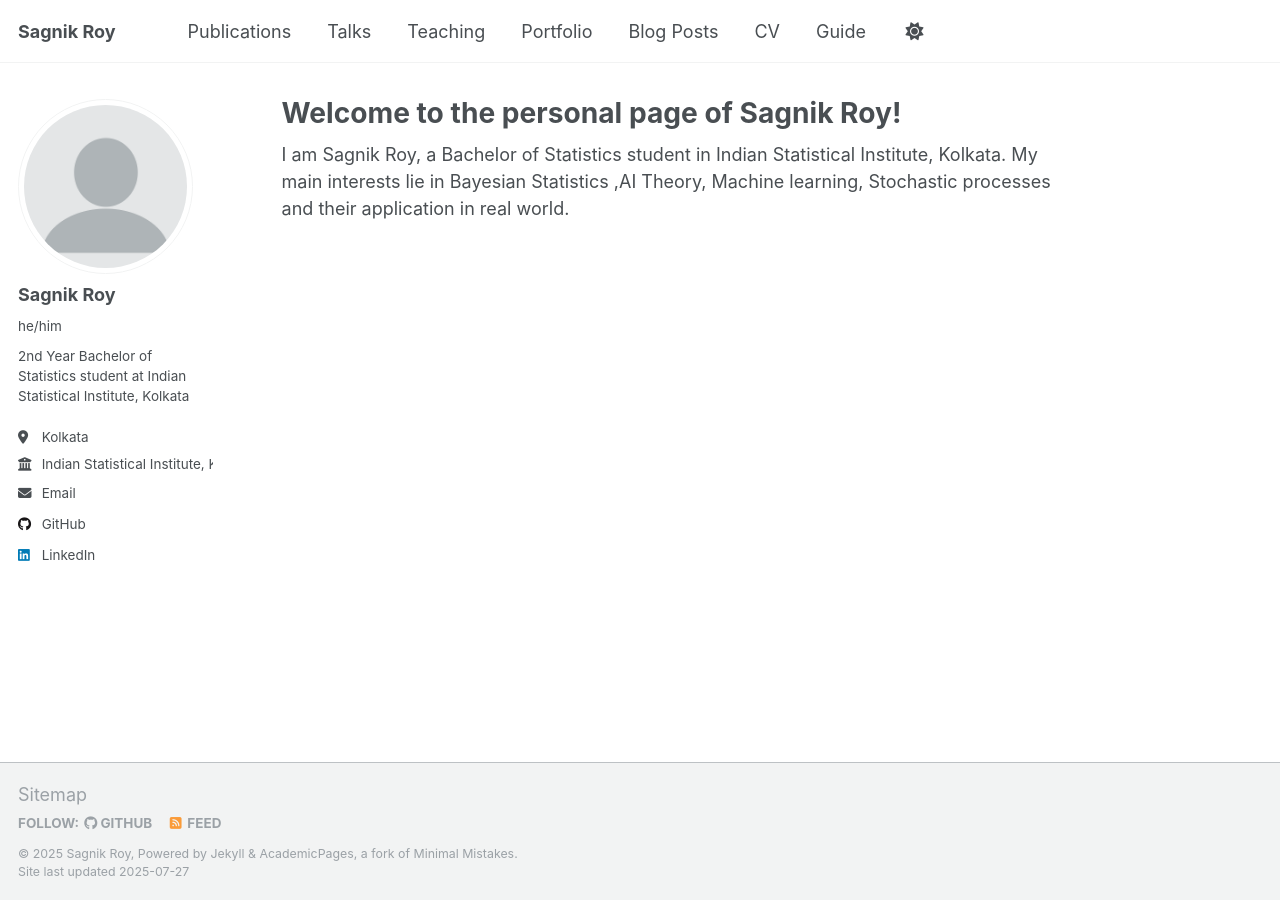
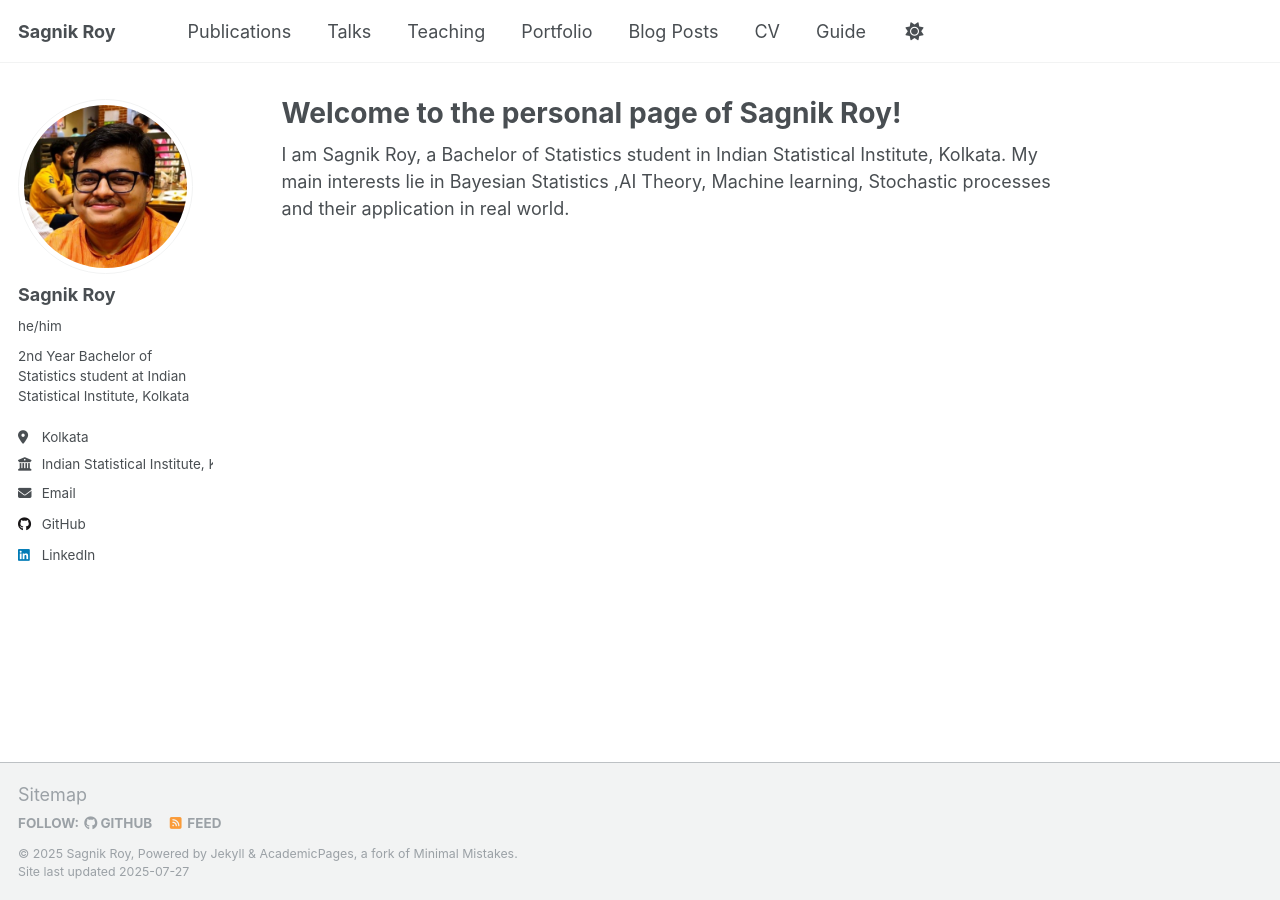
Before and after one commit to sagnificent/sagnificent.github.io, a Jekyll site: the page built from _pages/about.md, in a window 1280 px wide. Built offline with Jekyll 4.4.1, drawn with Linux system fonts in a browser that asks for light colours; a script that is not in the unit is left out.

Commit message:
Update _config.yml

```diff
--- a/_config.yml
+++ b/_config.yml
@@ -22,7 +22,7 @@ repository               : "sagnificent/sagnificent.github.io"
 #               Additional customization can be done by editing /_includes/author-profile.html
 author:
   # Biographic information
-  avatar           : "profile.png"
+  avatar           : "image.png"
   name             : "Sagnik Roy"
   pronouns         : "he/him"
   bio              : "2nd Year Bachelor of Statistics student at Indian Statistical Institute, Kolkata"
```
